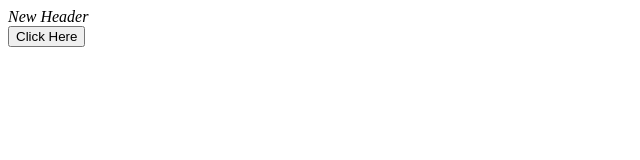
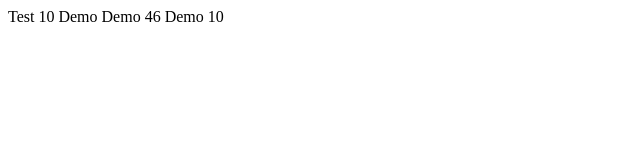
Before and after one commit to chisoftltd/Web5.0Project, a plain HTML site: page index.html in a window 1280 px wide. Shown: the whole page, without its empty margins (0-640 px from the left). Drawn offline with Linux system fonts and the light colour scheme.

Commit message:
Using JavaScript Data Types

```diff
--- a/index.html
+++ b/index.html
@@ -1,26 +1,10 @@
 <!DOCTYPE html>
-<html lang="en-US">
+<html>
     <head>
         <title>HTML Page</title>
     </head>
     <body>
-        <header id="headerItem">
-            Old Header
-        </header>
-        <section>
-            <button onclick="clickHandler()">
-                Click Here
-            </button>
-        </section>
-        <script type="text/javascript">
-            function startLogic() {
-                var newHtml = '<em>New Header</em>';
-                document.getElementById('headerItem').innerHTML = newHtml;
-            }
-            startLogic();
-            function clickHandler() {
-                alert('You clicked me!');
-            }
-        </script>
+        <section id="output"></section>
+        <script type="text/javascript" src="js/script.js"></script>
     </body>
 </html>
--- /dev/null
+++ b/js/script.js
@@ -0,0 +1,5 @@
+var $elam = document.getElementById('output');
+$elam.innerHTML += 'Test ';
+$elam.innerHTML += 4 + 6 + ' Demo';
+$elam.innerHTML += ' Demo ' + 4 + 6;
+$elam.innerHTML += ' Demo ' + (4 + 6);
```
